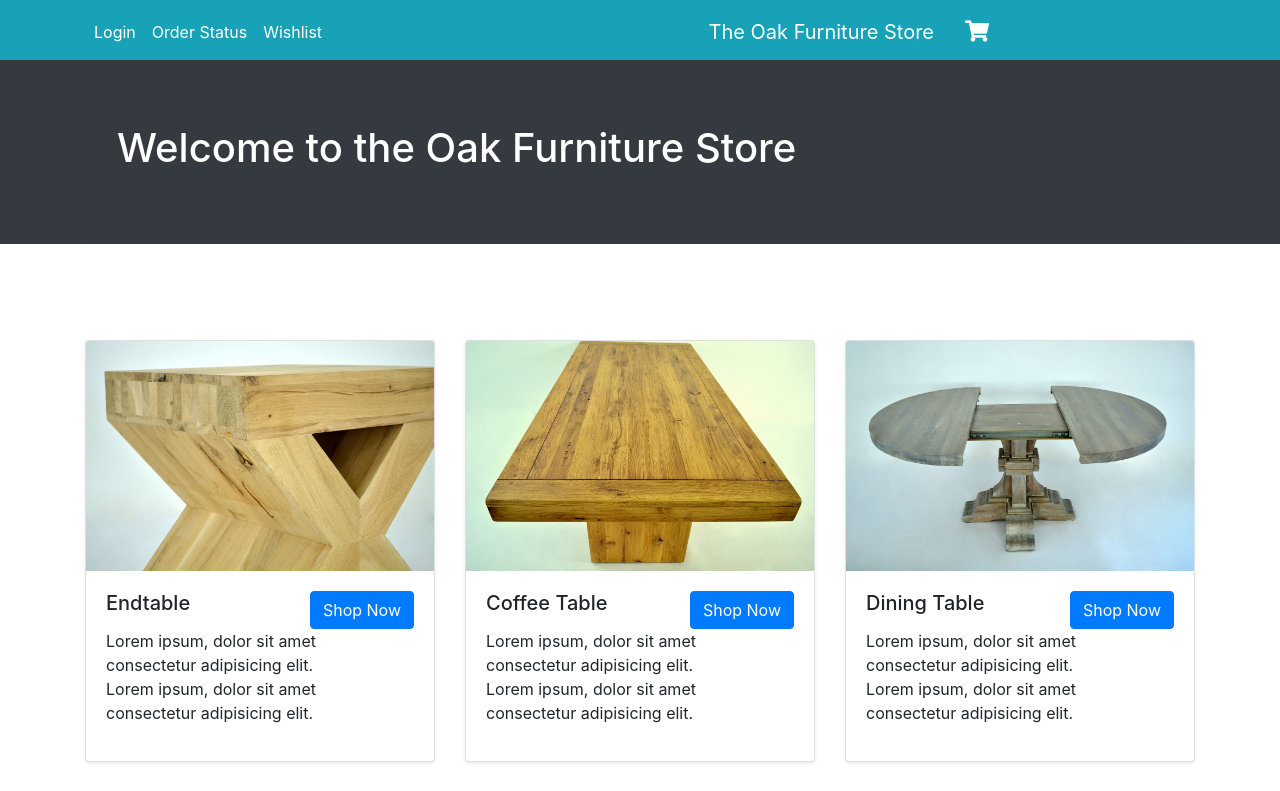
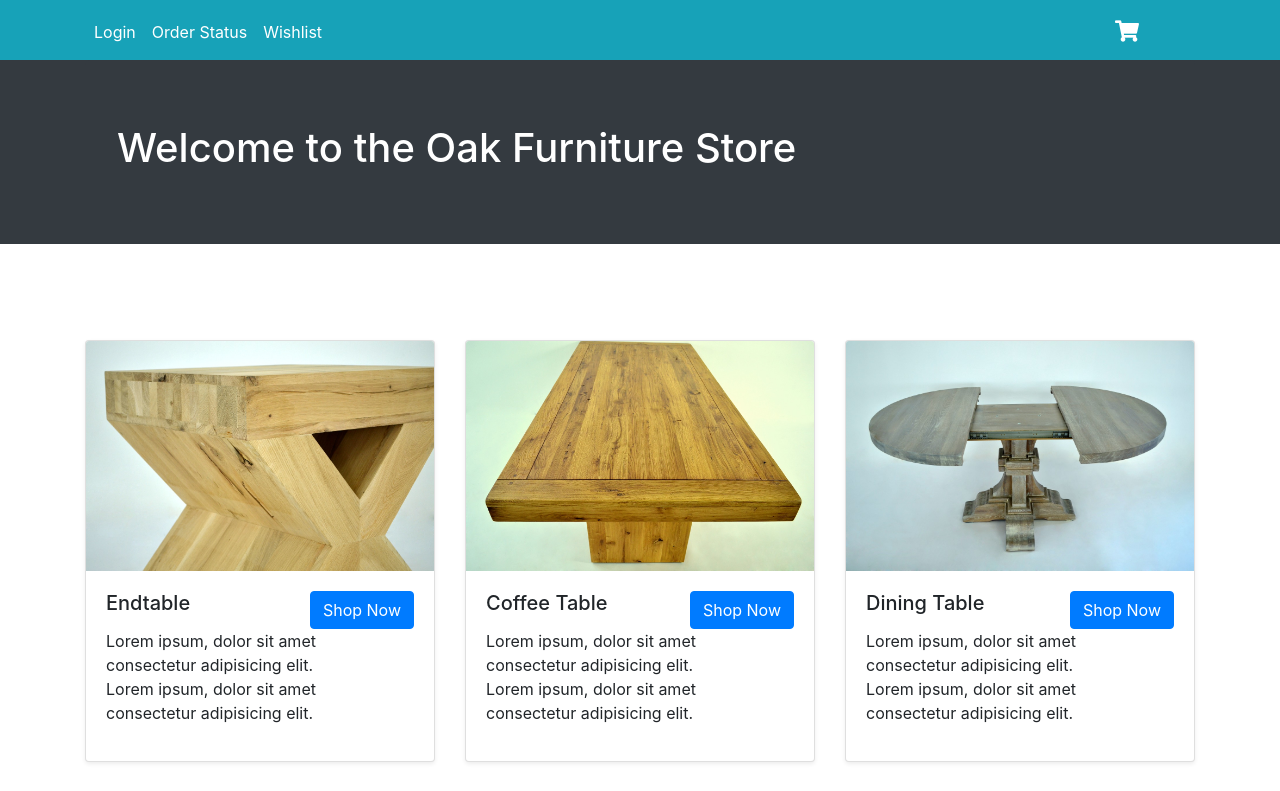
Before and after one commit to basiltime/project5, a plain HTML site: page index.html in a window 1280 px wide. Shown: the top 791 px of the page. Drawn offline with nearby package versions, Linux system fonts and the light colour scheme.

Commit message:
Fixed problem with elements moving on navbar.

```diff
--- a/index.html
+++ b/index.html
@@ -16,25 +16,15 @@
     <div class="bg-info">
         <div class="container">
             <div class="row pt-1">
-                <nav class="col-10 navbar navbar-expand-md w-100">
+                <nav class="col-11 navbar navbar-expand-md">
 
-
-
-
-
-                        <button class="navbar-toggler" data-toggle="collapse" data-target="#navbarContent">
-                            <span class="navbar-toggler-icon"><i class="fas fa-bars" style="color:#fff; font-size:28px;"></i></span>
-                        </button>
-
-
-
-
-
-
+                    <button class="navbar-toggler" data-toggle="collapse" data-target="#navbarContent">
+                        <span class="navbar-toggler-icon"><i class="fas fa-bars" style="color:#fff; font-size:28px;"></i></span>
+                    </button>
 
                     <div id="navbarContent" class="collapse navbar-collapse">
                         <ul class="navbar-nav">
-                            <li class="nav-item active">
+                            <li class="nav-item">
                                 <a class="nav-link text-white" href="index.html">Login</a>
                             </li>
                             <li class="nav-item">
@@ -46,16 +36,10 @@
                         </ul>
                     </div>
 
-
-
-                    <a class="navbar-brand text-white float-top" href="index.html">The Oak Furniture Store</a>
-
-                    <div class="row">
-                        <a class="col text-white" href="#"><i class="col-2 fas fa-shopping-cart fa-lg"></i></a>
-                    </div>
-
                 </nav>
-
+                <div class="row h-100 mt-3">
+                    <a class="col-1 text-white" href="#"><i class="fas fa-shopping-cart fa-lg"></i></a>
+                </div>
             </div>
         </div>
 
```
